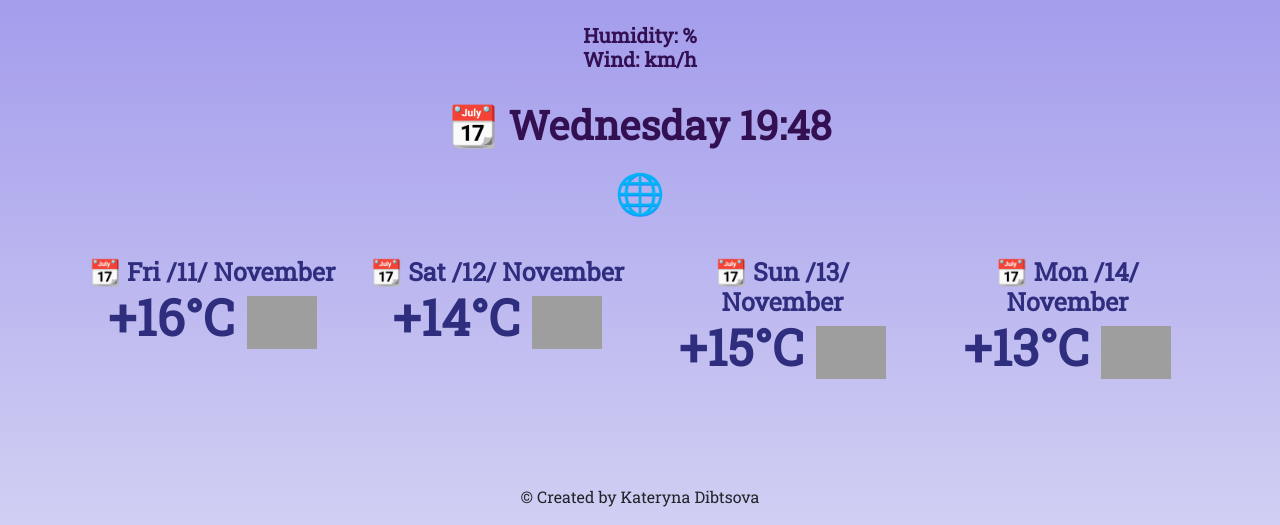
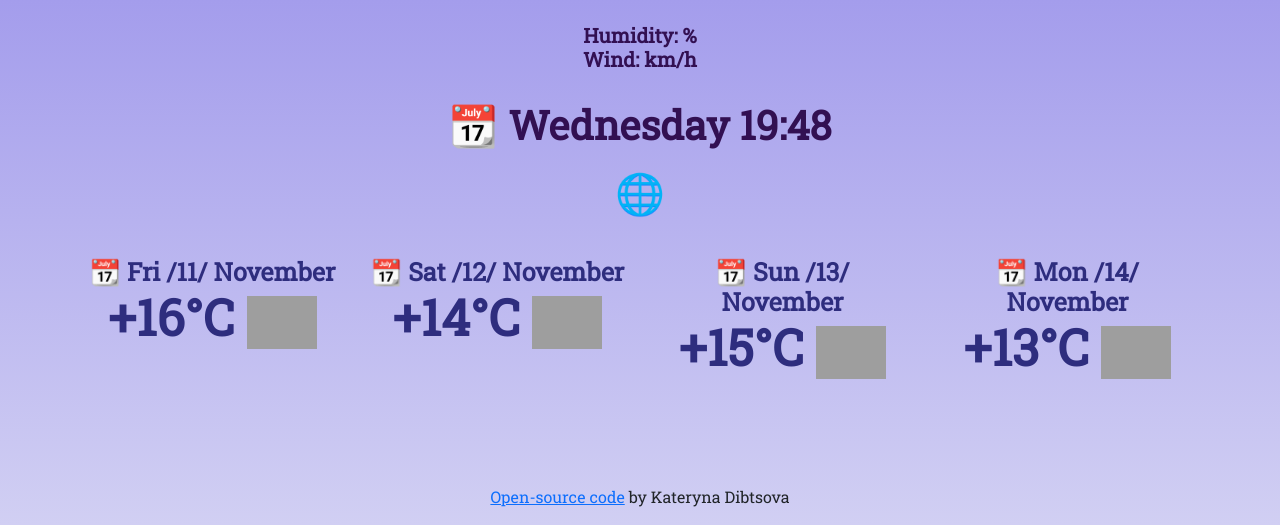
Before and after one commit to KateRom98/My-project, a plain HTML site: page index.html in a window 1280 px wide. Shown: the part 312-837 px from the top of the page. Drawn offline with nearby package versions, Linux system fonts and the light colour scheme; grey boxes are pictures that could not be loaded.

Commit message:
Added a link to the repository of this project

```diff
--- a/index.html
+++ b/index.html
@@ -114,7 +114,10 @@
           </div>
         </span>
       </h3>
-      <p class="author">© Created by Kateryna Dibtsova</p>
+      <p class="author">
+        <a href="https://github.com/KateRom98/My-project">Open-source code</a>
+        by Kateryna Dibtsova
+      </p>
     </div>
     <script src="src/index.js"></script>
   </body>
```
